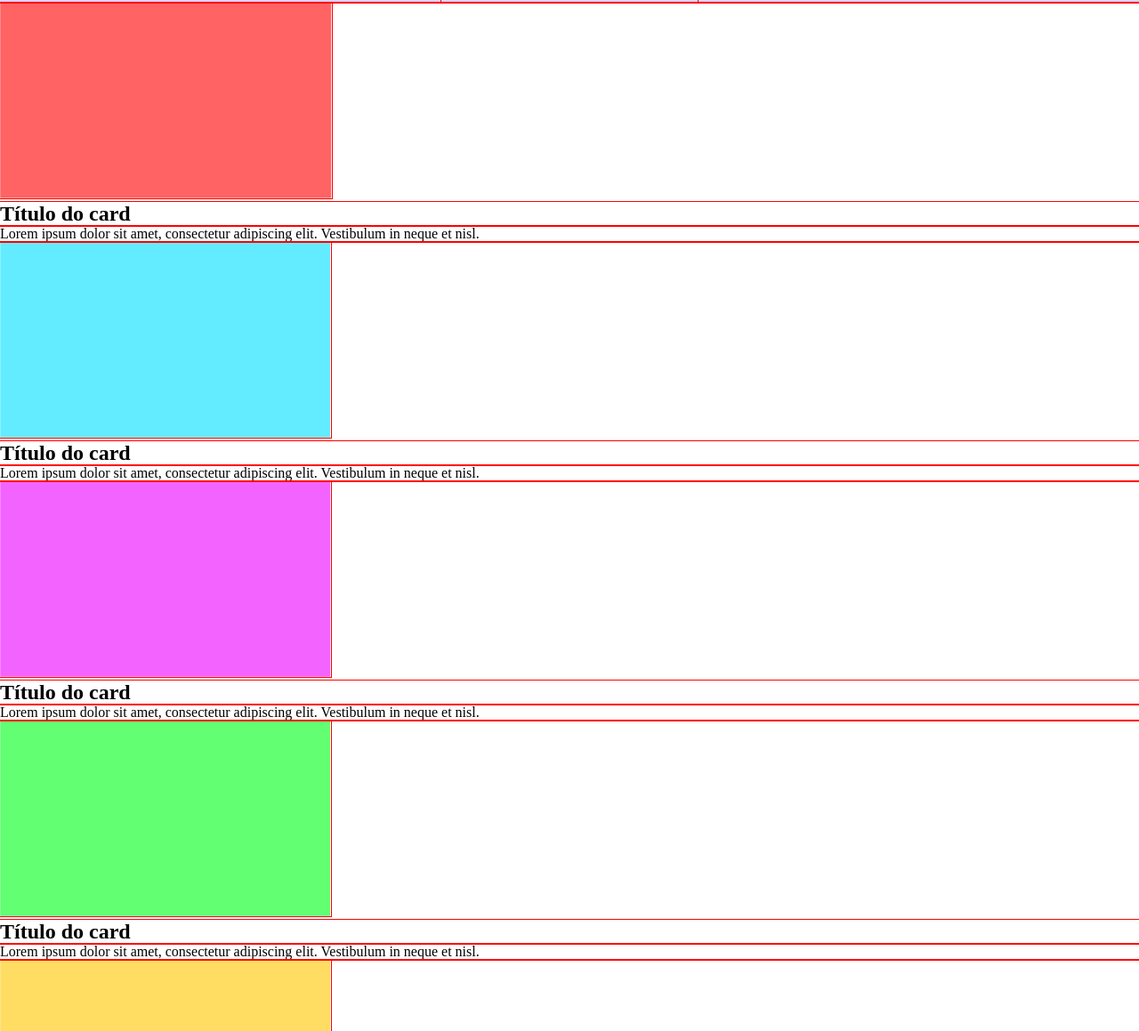
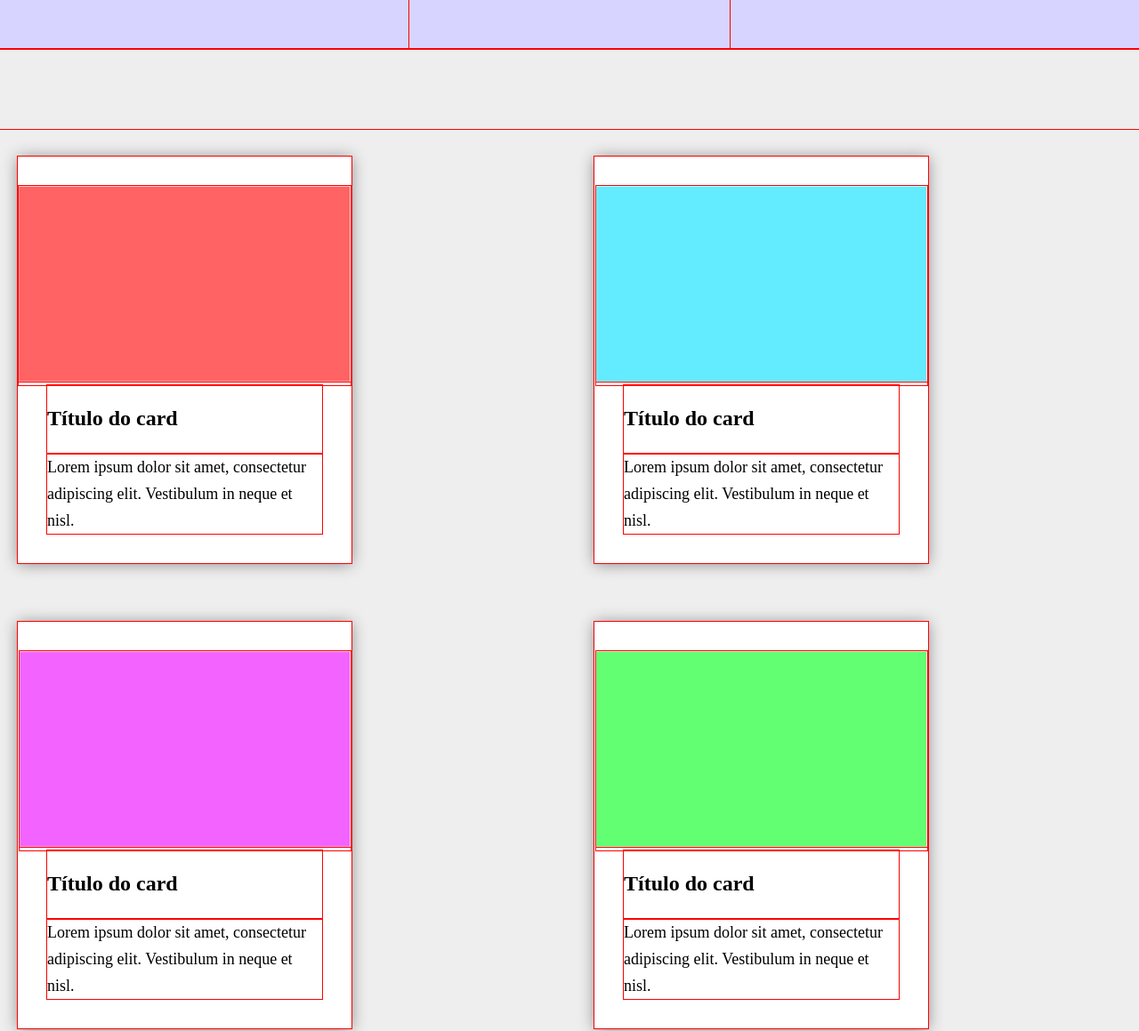
Before and after one commit to tiagorodrigues1994/desafio-03-condelandia, a plain HTML site: page index.html in a window 1280 px wide. Shown: the part 753-1912 px from the top of the page at 89% size. Drawn offline with Linux system fonts and the light colour scheme.

Commit message:
Avançando com as modificações no CSS e HMTL

```diff
--- a/css/styles.css
+++ b/css/styles.css
@@ -4,11 +4,13 @@
     padding: 0;
     box-sizing: border-box;
     outline: 1px solid red;
+
 }
 
 
 body{
     width: 100%;
+    background-color: rgb(238, 238, 238);
 
 }
 
@@ -17,8 +19,12 @@ header{
 
 }
 
+
+
+
 .img-01{
-    max-width: 18rem;
+    max-width: 22.5rem;
+
 }
 
 .cabecalho{
@@ -38,8 +44,8 @@ header{
 .cabecalho h1{
     padding: 3.4rem 1.3rem 1.2rem;
     font-size: clamp(2rem, 2.5vw, 2.3rem);
+    font-weight: 400;
 
-    font-weight: 400;
 
 }
 .cabecalho p{
@@ -59,4 +65,46 @@ header{
 
 .firt-img{
     padding-bottom: 6.4rem;
+
+
 }
+main{
+   padding-top:  5.7rem;
+
+
+}
+.grid-class{
+    display: grid;
+    grid-template-columns: repeat(auto-fit, minmax(440px, 1fr));
+    gap: 1rem;
+    max-width: 1440px;
+
+}
+
+.card{
+    padding: 33px;
+    display: flex;
+    align-items: center;
+    flex-direction: column;
+    max-width: 375px;
+    background: white;
+    margin: 30px 20px 20px 20px;
+    box-shadow:  0 1px 16px 0px#888;
+
+
+}
+
+
+
+
+.info-img h1{
+    align-items: flex-start;
+    flex-direction: column;
+    padding: 24px 0 26px;
+}
+
+.info-img p{
+    font-weight: 400;
+font-size: 18px;
+line-height: 30px;
+}
--- a/index.html
+++ b/index.html
@@ -35,9 +35,15 @@
 
     </header>
         <main>
-            <section class="firt-section">
+            <section class="first-section">
+                <div class="grid-class">
                 <div class="card">
-                    <img src="img/img-vermelho.png" alt="">
+                   <div class="img-img">
+                    <img class="img-color"src="img/img-vermelho.png" alt="">
+                   </div>
+
+                   <div class="info-img">
+
                     <h1>
                         Título do card
                     </h1>
@@ -45,10 +51,20 @@
                     <p>
                         Lorem ipsum dolor sit amet, consectetur adipiscing elit. Vestibulum in neque et nisl.
                     </p>
+
+                   </div>
+
+
                 </div>
 
                 <div class="card">
+                    <div class="img-img">
                         <img src="img/img-azul.png" alt="">
+                    </div>
+
+
+                    <div class="info-img">
+
                         <h1>
                             Título do card
                         </h1>
@@ -56,10 +72,19 @@
                         <p>
                             Lorem ipsum dolor sit amet, consectetur adipiscing elit. Vestibulum in neque et nisl.
                         </p>
+
+                       </div>
                 </div>
 
                 <div class="card">
+
+                    <div class="img-img">
                         <img src="img/img-roxo.png" alt="">
+                    </div>
+
+
+                    <div class="info-img">
+
                         <h1>
                             Título do card
                         </h1>
@@ -67,10 +92,20 @@
                         <p>
                             Lorem ipsum dolor sit amet, consectetur adipiscing elit. Vestibulum in neque et nisl.
                         </p>
+
+                       </div>
                 </div>
 
             <div class="card">
+
+                <div class="img-img">
                     <img src="img/img-verde.png" alt="">
+                </div>
+
+
+
+                    <div class="info-img">
+
                         <h1>
                             Título do card
                         </h1>
@@ -78,10 +113,19 @@
                         <p>
                             Lorem ipsum dolor sit amet, consectetur adipiscing elit. Vestibulum in neque et nisl.
                         </p>
+
+                       </div>
                 </div>
 
                 <div class="card">
+
+                    <div class="img-img">
                         <img src="img/img-amarelo.png" alt="">
+                    </div>
+
+
+                    <div class="info-img">
+
                         <h1>
                             Título do card
                         </h1>
@@ -89,10 +133,20 @@
                         <p>
                             Lorem ipsum dolor sit amet, consectetur adipiscing elit. Vestibulum in neque et nisl.
                         </p>
+
+                       </div>
                 </div>
 
                 <div class="card">
+
+
+                    <div class="img-img">
                         <img src="img/img-azul-escuro.png" alt="">
+                    </div>
+
+
+                    <div class="info-img">
+
                         <h1>
                             Título do card
                         </h1>
@@ -100,6 +154,10 @@
                         <p>
                             Lorem ipsum dolor sit amet, consectetur adipiscing elit. Vestibulum in neque et nisl.
                         </p>
+
+                       </div>
+
+                </div>
             </div>
             </section>
         </main>
```
Lines whose indentation alone changed are shown as unchanged.
